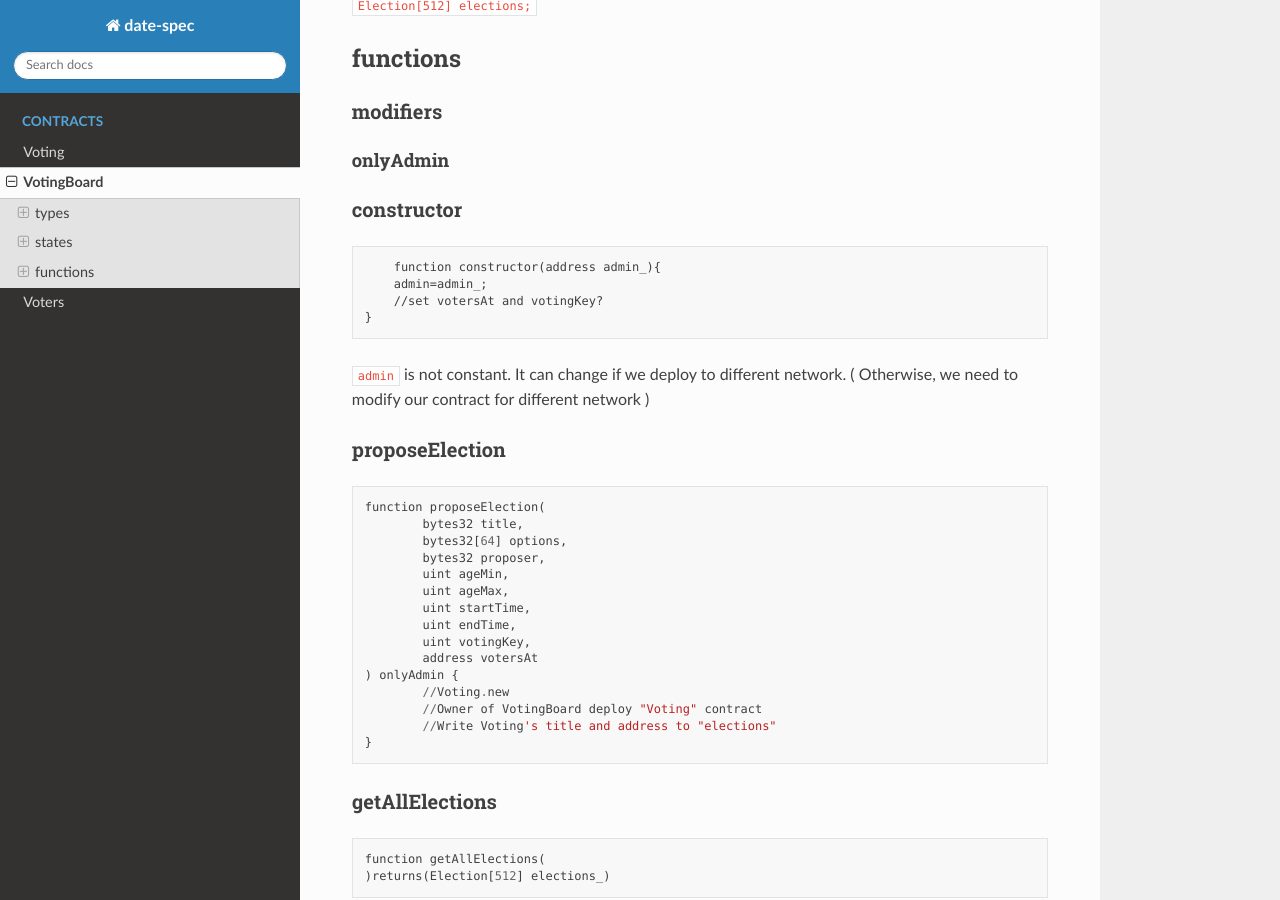
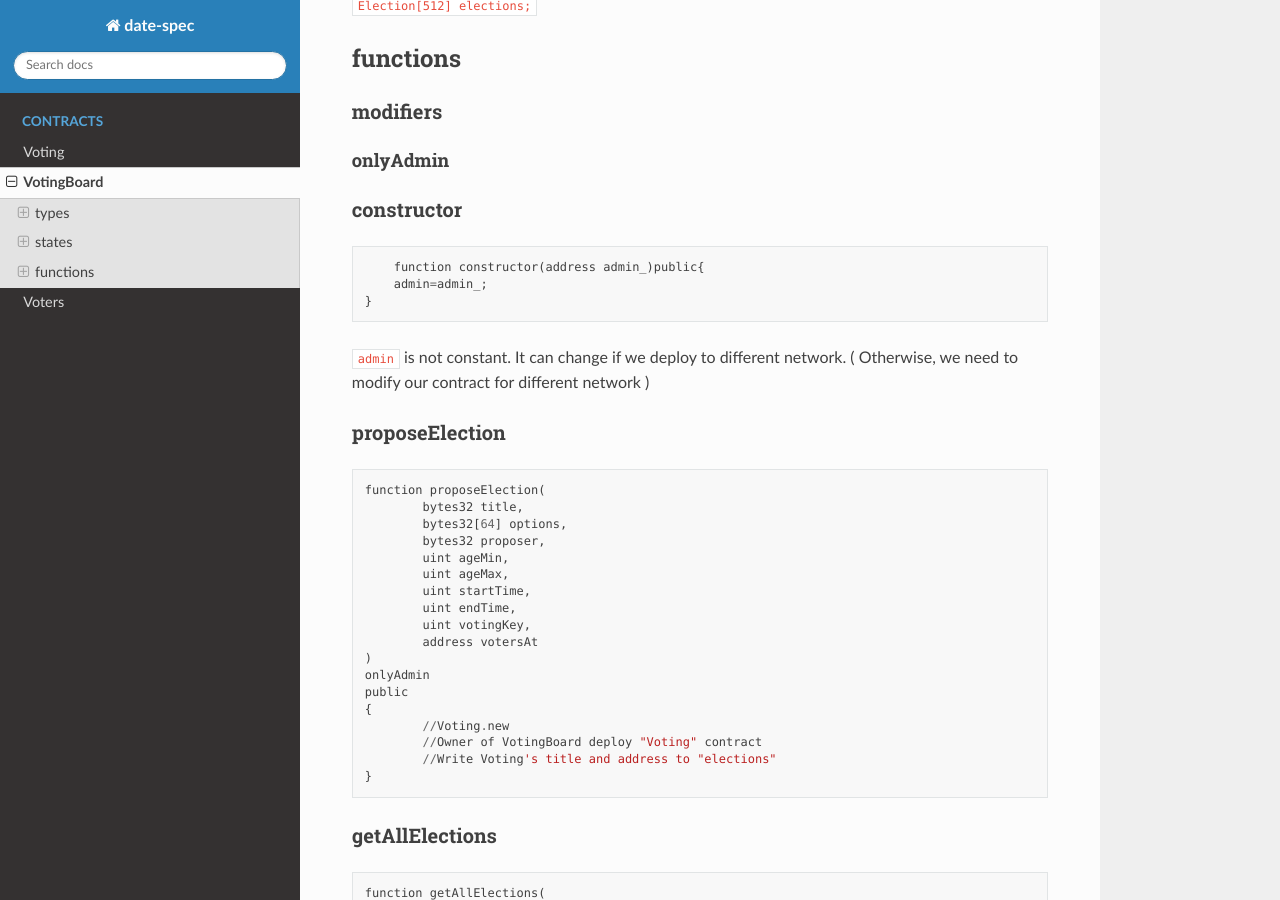
Before and after one commit to yace132/date-spec, a Sphinx documentation site: the page built from source/VotingBoard.rst, in a window 1280 px wide and 900 px high, scrolled down 595 px. Built offline with Sphinx 7.4.7 and the Read the Docs theme 2.0.0, drawn with Linux system fonts in a browser that asks for light colours.

Commit message:
Update VotingBoard.rst
admin decide voterAt and votingKey (not deployer)

```diff
--- a/source/VotingBoard.rst
+++ b/source/VotingBoard.rst
@@ -55,9 +55,8 @@ constructor
 
 ::
 
-	function constructor(address admin_){
+	function constructor(address admin_)public{
     	admin=admin_;
-    	//set votersAt and votingKey?
     }
 
 ``admin`` is not constant. It can change if we deploy to different network. ( Otherwise, we need to modify our contract for different network )
@@ -78,7 +77,10 @@ proposeElection
 		uint endTime,
 		uint votingKey,
 		address votersAt
-	) onlyAdmin {
+	)
+	onlyAdmin
+	public
+	{
 		//Voting.new
 		//Owner of VotingBoard deploy "Voting" contract
 		//Write Voting's title and address to "elections"
```
